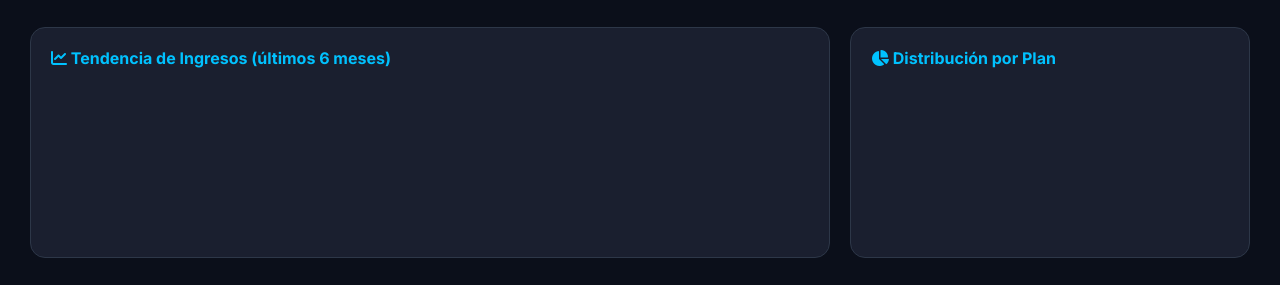
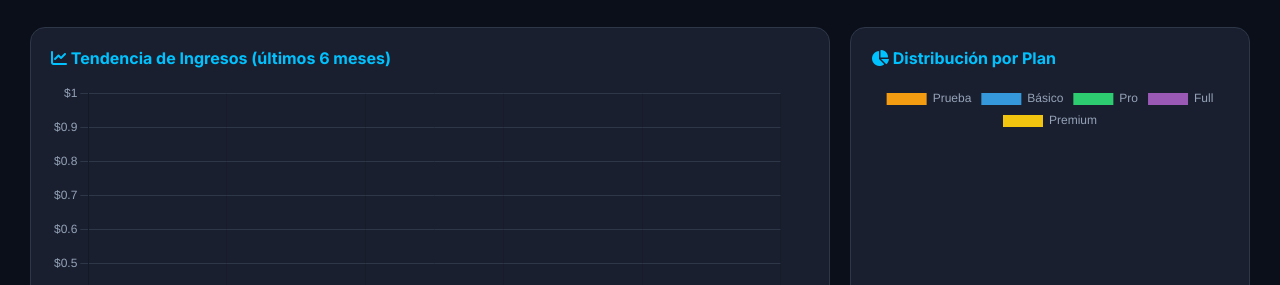
Before and after one commit to vicgom892/control, a plain HTML site: page index.html in a window 1280 px wide. Shown: the part 221-506 px from the top of the page. Drawn offline with nearby package versions, Linux system fonts and the light colour scheme.

Commit message:
Add Chart.js script to index.html
add

```diff
--- a/index.html
+++ b/index.html
@@ -19,7 +19,8 @@
         rel="stylesheet">
     <link rel="stylesheet" href="https://cdnjs.cloudflare.com/ajax/libs/font-awesome/6.0.0-beta3/css/all.min.css">
 
-
+    <!-- Chart.js -->
+    <script src="https://cdn.jsdelivr.net/npm/chart.js"></script>
 
     <style>
         * {
```
